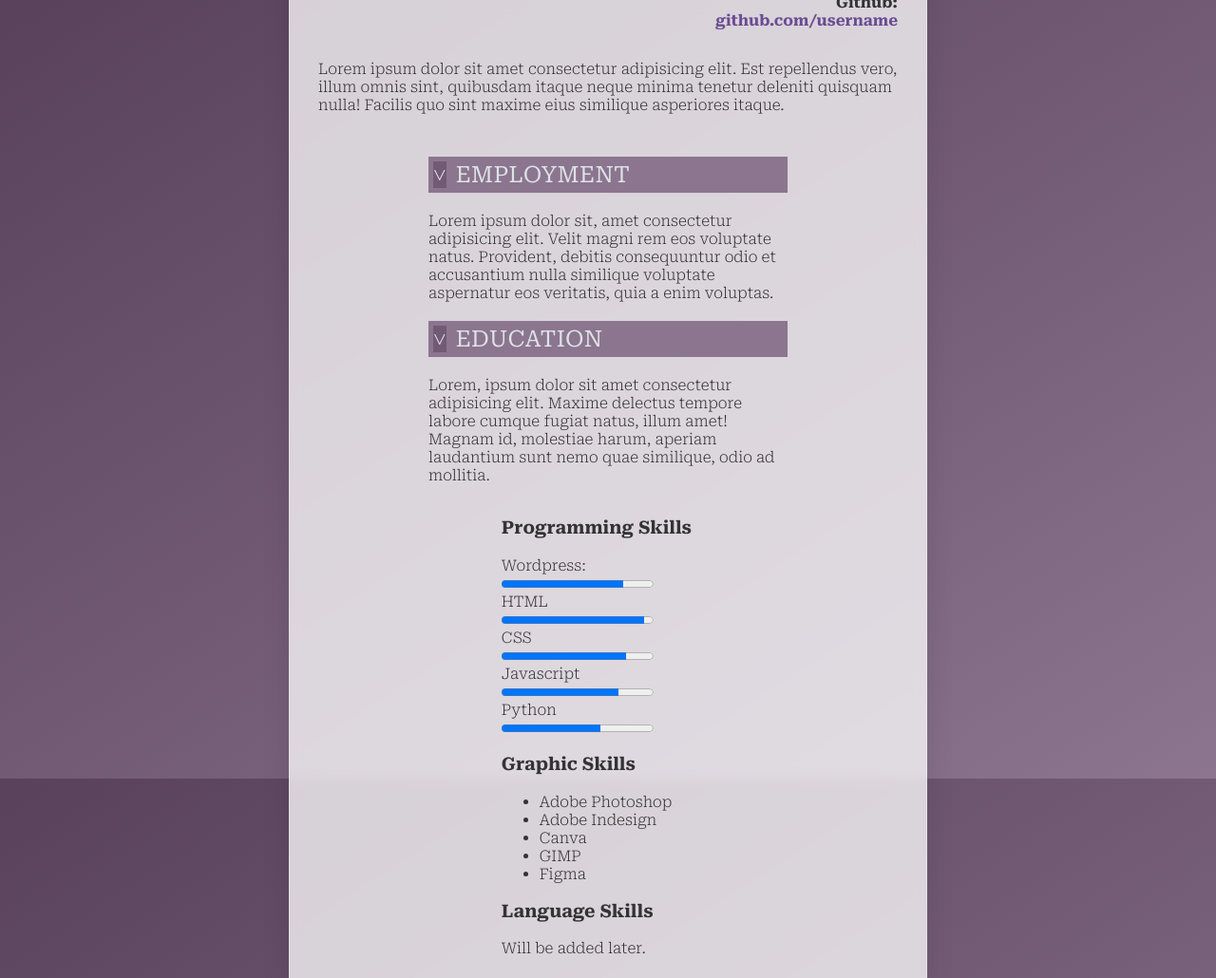
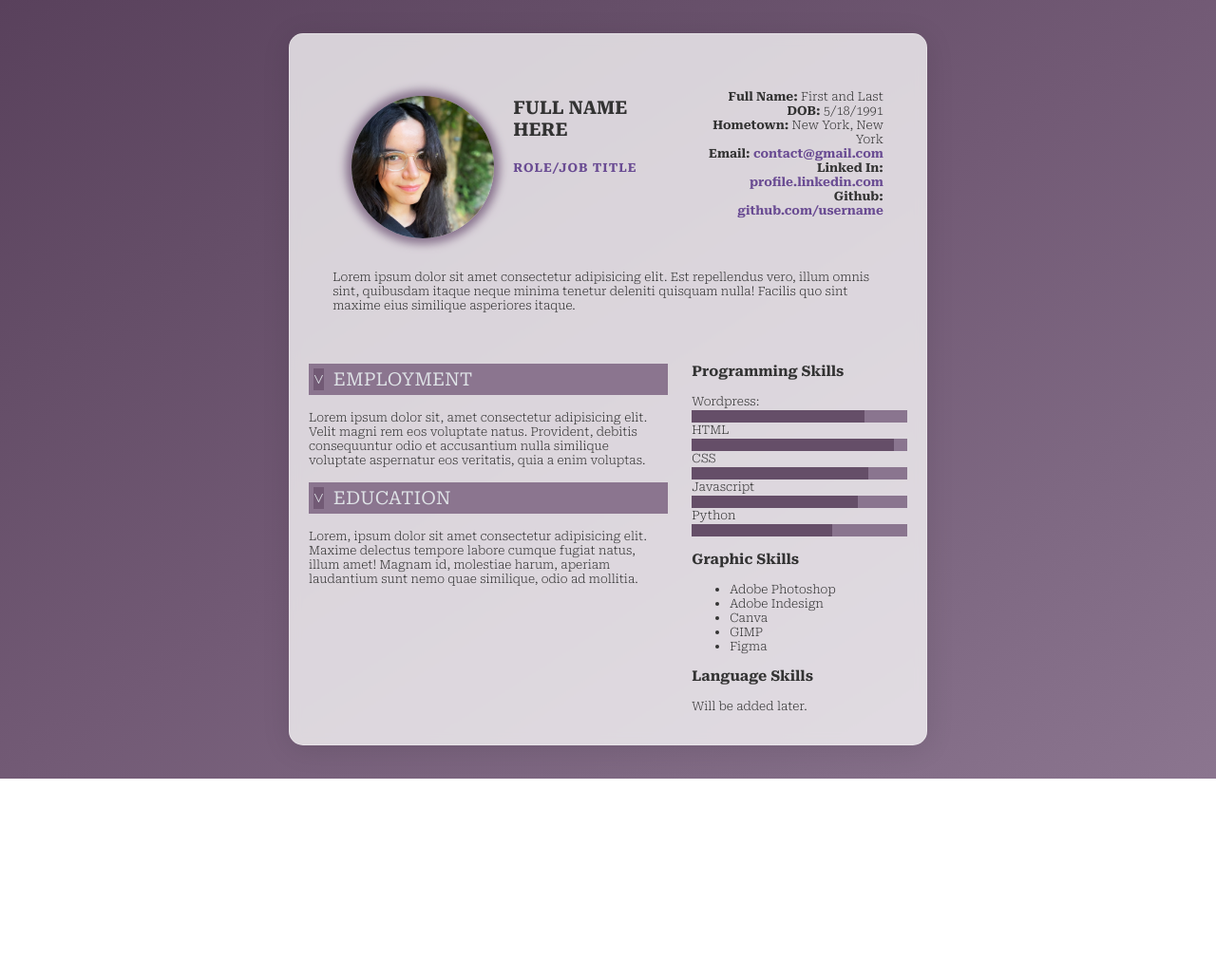
Before and after one commit to SleepyDroids/my-resume1, a plain HTML site: page index.html in a window 1280 px wide. Shown: the top 1030 px of the page at 95% size. After the commit the page ends 820 px from the top, so only its background shows below. Drawn offline with Linux system fonts and the light colour scheme.

Commit message:
adjusted for padding between sections 2 and 3 and edited progress bars visuals in external CSS

```diff
--- a/index.html
+++ b/index.html
@@ -88,31 +88,31 @@
           <h3>Programming Skills</h3>
           <label for="file">Wordpress:</label><br />
 
-          <progress id="file" max="100" value="80">80%</progress>
+          <progress class="progress_bar" id="file" max="100" value="80">80%</progress>
 
           <br />
 
           <label for="file">HTML</label> <br />
 
-          <progress id="file" max="100" value="94">94%</progress>
+          <progress class="progress_bar" id="file" max="100" value="94">94%</progress>
 
           <br />
 
           <label for="file">CSS</label> <br />
 
-          <progress id="file" max="100" value="82">82%</progress>
+          <progress class="progress_bar" id="file" max="100" value="82">82%</progress>
 
           <br />
 
           <label for="file">Javascript</label> <br />
 
-          <progress id="file" max="100" value="77">77%</progress>
+          <progress class="progress_bar" id="file" max="100" value="77">77%</progress>
 
           <br />
 
           <label for="file">Python</label> <br />
 
-          <progress id="file" max="100" value="65">65%</progress>
+          <progress class="progress_bar" id="file" max="100" value="65">65%</progress>
 
           <h3>Graphic Skills</h3>
           <ul class="skills-list">
@@ -129,14 +129,13 @@
       </section>
     </main>
     <!-- End of resume container -->
-
-    <!-- Link to external javascript file -->
-
     <!-- Credit to icons8 for the frre favicon -->
     <!-- <a target="_blank" href="https://icons8.com/icon/wWh3KNXLFm0y/laptop-coding"
       >Coding</a
     >
     icon by <a target="_blank" href="https://icons8.com">Icons8</a> -->
+
+  <!-- Link to external Javascript file -->
     <script src="./script.js"></script>
   </body>
 </html>
--- a/style.css
+++ b/style.css
@@ -7,11 +7,10 @@ body {
     #7e6882,
     #8b758f
   );
+  height: 100vh;
   color: #333;
   padding: 10px;
   margin: 0;
-  /* Added height to make the gradient stretch to fit the viewport as opposed to repeating the gradient */
-  height: 100vh;
   /* Made the body into a flexbox in order to center the entire resume on screen */
   display: flex;
   justify-content: center;
@@ -21,6 +20,7 @@ body {
   font-optical-sizing: auto;
   font-weight: 200;
   font-style: normal;
+  font-size: 0.8rem;
   font-variation-settings: "wdth" 100, "GRAD" 0;
 }
 
@@ -70,8 +70,7 @@ a:hover {
   padding: 20px;
   border-radius: 15px;
   display: flex;
-  flex-direction: row;
-  flex-wrap: wrap;
+  flex-flow: wrap row;
   justify-content: center;
   align-items: space-evenly;
 }
@@ -99,9 +98,9 @@ a:hover {
   display: flex;
   flex-direction: row;
   flex-wrap: wrap;
-  justify-content: center;
+  justify-content: space-between;
   align-items: space-evenly;
-  padding: 10px;
+  padding: 4%;
 }
 
 /* Created separate div boxes inside of Section 1 to set the ideal widths for each block of information */
@@ -149,10 +148,22 @@ a:hover {
 } */
 
 #section_3 {
-  width: 38%;
-  margin: 0;
-  padding-left: 15px;
-  /* text-align: right; */
+  width: 36%;
+  padding-left: 4%;
+}
+
+.progress_bar {
+  width: 100%;
+  border: none;
+  border-radius: 5%;
+}
+
+.progress_bar::-webkit-progress-bar {
+  background-color: #8a758f;
+}
+
+.progress_bar::-webkit-progress-value {
+  background-color: #654e68;
 }
 
 /* .skills {
```
